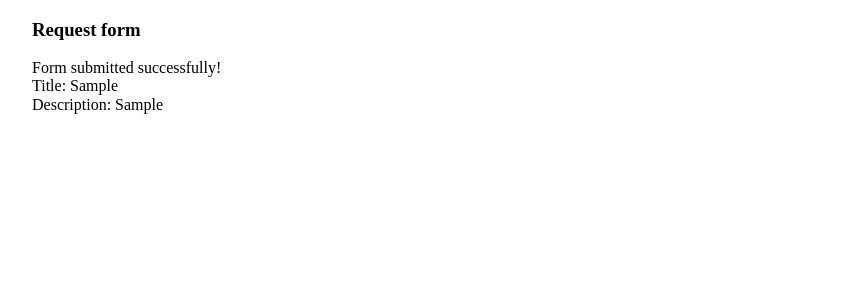
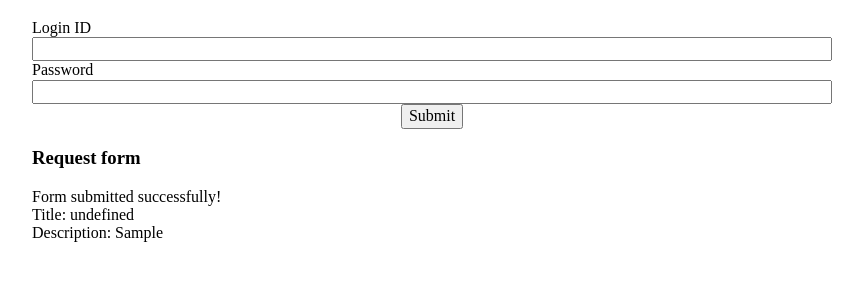
Before and after one commit to skrispyb/tenex-pwa-spring2021, a plain HTML site: page index.html in a window 1280 px wide. Both pictures are taken after typing "Sample", "Sample" into the empty fields and a click on the button "Submit Request". Shown: the part 61-342 px from the top of the page, without its empty margins (208-1071 px from the left). Drawn offline with nearby package versions, Linux system fonts and the light colour scheme; some packages are replaced by stand-ins of ours.

```diff
--- a/assets/css/style.css
+++ b/assets/css/style.css
@@ -1,5 +1,15 @@
 body {
     max-width: 800px;
+    margin: auto;
+}
+
+.login_container {
+    display: flex;
+    flex-direction: column;
+}
+
+input[type="submit"] {
+    display: inline-block;
     margin: auto;
 }
 
--- a/index.html
+++ b/index.html
@@ -12,7 +12,11 @@
     <!-- Link to manifest file -->
     <link rel="manifest" href="app.webmanifest" />
 
-    <script src="https://code.jquery.com/jquery-3.5.1.min.js" integrity="sha256-9/aliU8dGd2tb6OSsuzixeV4y/faTqgFtohetphbbj0=" crossorigin="anonymous"></script>
+    <script
+      src="https://code.jquery.com/jquery-3.5.1.min.js"
+      integrity="sha256-9/aliU8dGd2tb6OSsuzixeV4y/faTqgFtohetphbbj0="
+      crossorigin="anonymous"
+    ></script>
 
     <!-- Link to js file -->
     <script src="main.js" defer></script>
@@ -49,7 +53,14 @@
       <h1>Home screen</h1>
     </header>
 
-    <main>
+    <div class="login_container">
+        <label for="userLoginID">Login ID</label>
+        <input type="text" name="userLoginID" id="userLoginID">
+        <label for="userPassword">Password</label>
+        <input type="text" name="userPassword" id="userPassword">
+        <input type="submit">
+    </div>
+    <main >
       <h3>Request form</h3>
       <form id="request_form">
         <label for="reqTitle">Title</label>
@@ -65,5 +76,18 @@
     </main>
 
     <p class="hidden">Form submitted successfully!</p>
+
+    <!-- Scripts to link to firebase. These must be places above any firebase service -->
+    <!-- The core Firebase JS SDK is always required and must be listed first -->
+    <script src="/__/firebase/8.2.6/firebase-app.js"></script>
+
+    <!-- TODO: Add SDKs for Firebase products that you want to use
+     https://firebase.google.com/docs/web/setup#available-libraries -->
+    <script src="/__/firebase/8.2.6/firebase-analytics.js"></script>
+
+    <!-- Initialize Firebase -->
+    <script src="/__/firebase/init.js"></script>
+
+
   </body>
 </html>
--- a/main.js
+++ b/main.js
@@ -1,6 +1,6 @@
 $("button").on("click", function showValues(e) {
   e.preventDefault();
-  let title = $('input[type="text"]').val();
+  let title = $('reqTitle').val();
   let description = $('textarea').val();
   let reqForm = {
     title: `${title}`,
```
